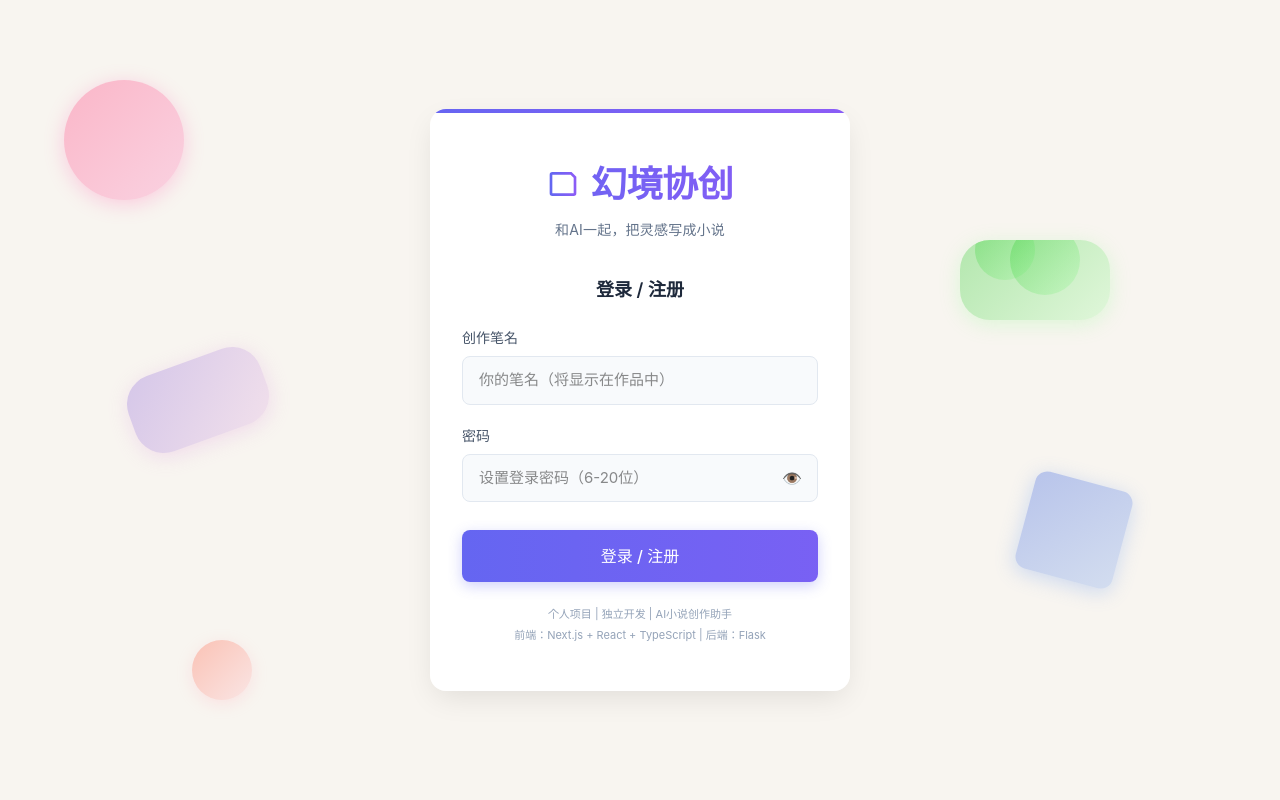
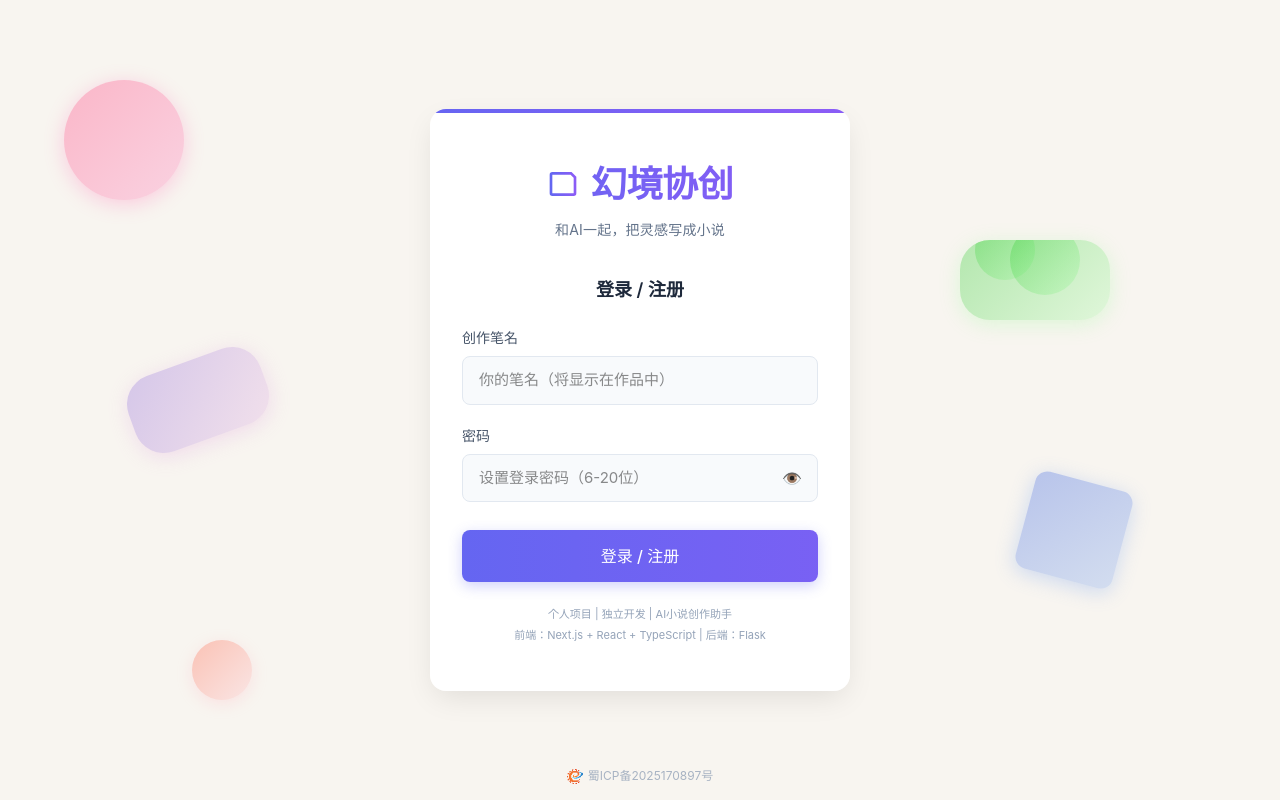
Before and after one commit to Xiangbingyu/ai-fantasy-assistant-frontend, a Next.js app: page / in a window 1280 px wide. Built offline with nearby package versions, Linux system fonts and the light colour scheme.

Commit message:
feat(页面布局): 添加底部ICP备案信息组件
将ICP备案信息从登录页移至独立底部组件，并添加备案图标
删除未使用的登录页图片资源

```diff
--- /dev/null
+++ b/app/hall/components/Footer.tsx
@@ -0,0 +1,28 @@
+'use client';
+
+export default function Footer() {
+    return (
+        <footer style={{
+            marginTop: 'auto',
+            padding: '20px 0',
+            backgroundColor: '#f8f9fa',
+            borderTop: '1px solid #e9ecef',
+            textAlign: 'center'
+        }}>
+            <div className="footer-link footer-pad last" style={{ maxWidth: '1200px', margin: '0 auto', padding: '0 20px' }}>
+                <p>
+                    <span>
+                        <a
+                            href="https://beian.miit.gov.cn/#/Integrated/index"
+                            target="_blank"
+                            rel="noopener noreferrer"
+                            style={{ color: '#6c757d', textDecoration: 'none' }}
+                        >
+                            蜀ICP备2025170897号
+                        </a>
+                    </span>
+                </p>
+            </div>
+        </footer>
+    );
+}
--- a/app/page.tsx
+++ b/app/page.tsx
@@ -627,8 +627,42 @@ export default function LoginPage() {
           }}>
             前端：Next.js + React + TypeScript | 后端：Flask
           </p>
+
+
         </div>
       </div>
+
+      {/* ICP备案信息 - 移至网站底部 */}
+      <p style={{
+        position: 'absolute',
+        bottom: isMobile ? '10px' : '15px',
+        fontSize: '12px',
+        color: '#94a3b8',
+        margin: '0',
+        opacity: 0.8,
+        textAlign: 'center',
+        width: '100%',
+        zIndex: 1,
+        display: 'flex',
+        justifyContent: 'center',
+        alignItems: 'center'
+      }}>
+        <span>
+          <img
+            alt=""
+            src="/image/foot-icp.png"
+            style={{ marginRight: '5px', verticalAlign: 'middle', display: 'inline-block' }}
+          />
+          <a
+            href="https://beian.miit.gov.cn/#/Integrated/index"
+            target="_blank"
+            rel="noopener noreferrer"
+            style={{ color: '#94a3b8', textDecoration: 'none', display: 'inline-block', verticalAlign: 'middle' }}
+          >
+            蜀ICP备2025170897号
+          </a>
+        </span>
+      </p>
     </div>
   );
 }
```
Also changed, not shown: public/image/foot-icp.png (added), 1 other file (tests, documents, lock files or other folders).
